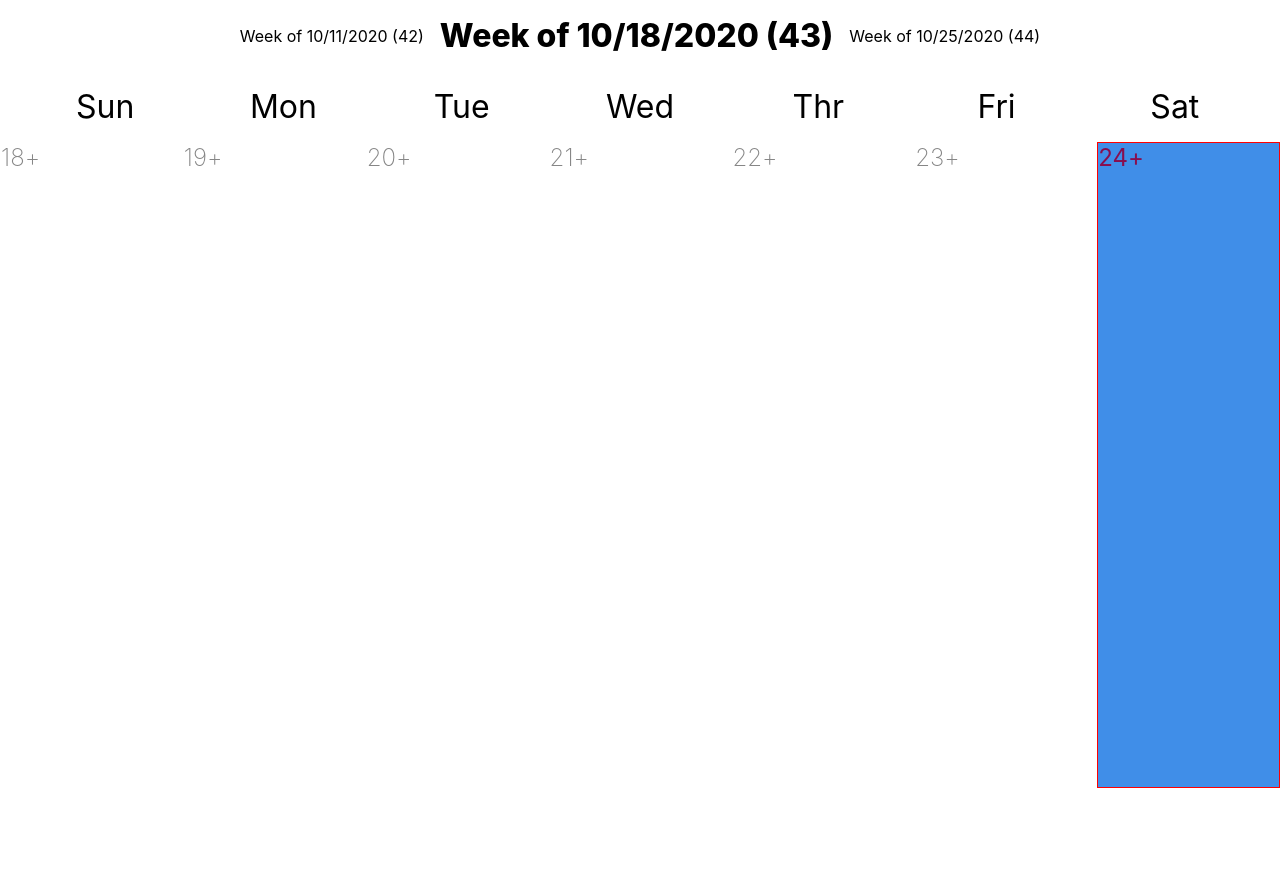
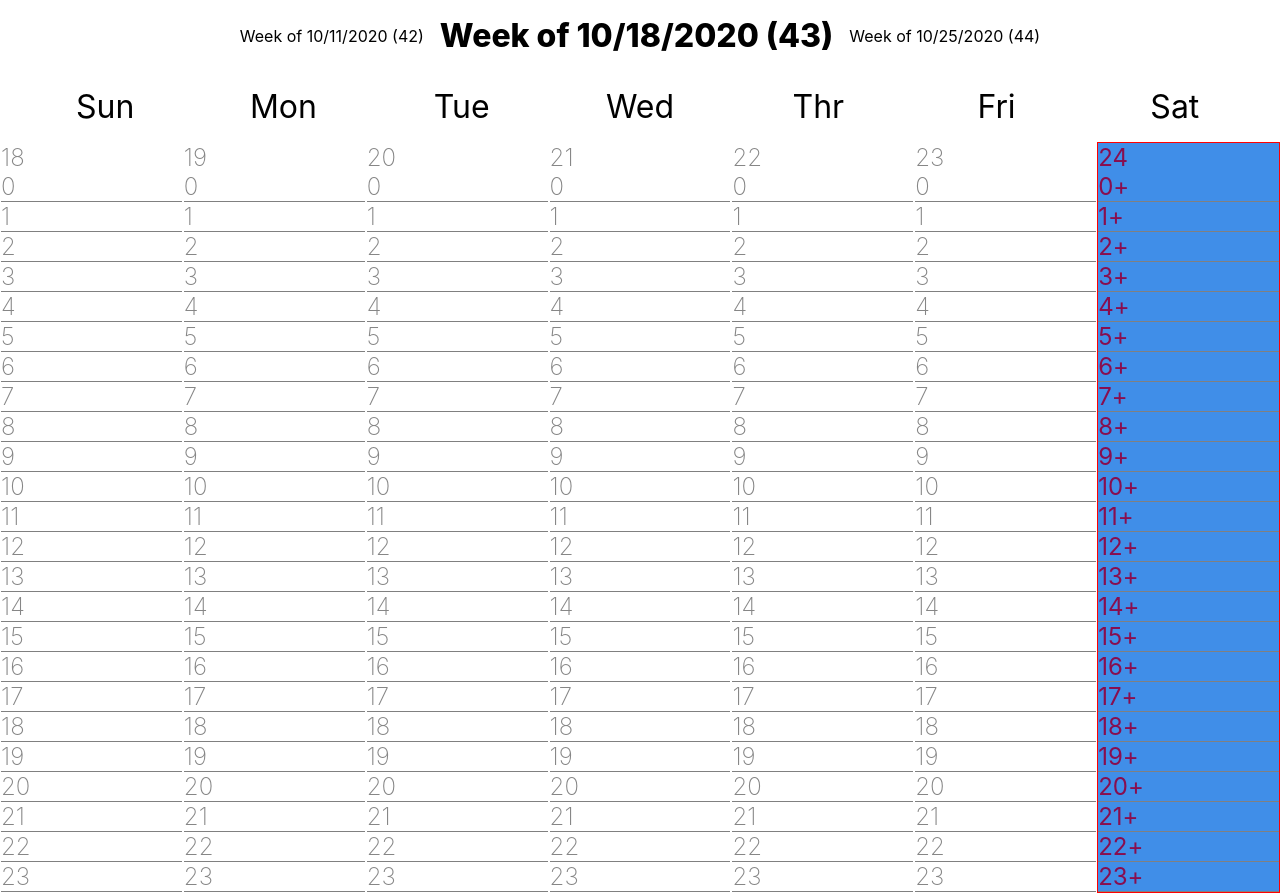
Before and after one commit to DeathstarNovember/scheduler, a React (Create React App) app: page /week in a window 1280 px wide. Before the commit the page ends 800 px from the top, so only its background shows below. Built offline with nearby package versions, Linux system fonts and the light colour scheme.

Commit message:
Adds hours to WeeklyCalendar

```diff
--- a/src/CalendarDay.tsx
+++ b/src/CalendarDay.tsx
@@ -1,4 +1,4 @@
-import React, { useContext } from 'react'
+import React, { useContext, useRef } from 'react'
 import { Day } from './useCalendar'
 import { daysAreEqual } from './utils'
 import { EventCard } from './EventCard'
@@ -6,22 +6,49 @@ import { CalendarContext, EventsContext } from './Providers'
 
 type CalendarDayProps = {
   day: Day
+  showHours?: boolean
 }
 
-export const CalendarDay: React.FC<CalendarDayProps> = ({ day }) => {
+type Hour = {
+  h24: number
+  h12: number
+}
+
+const hours: Hour[] = new Array(24)
+  .fill(0)
+  .map((_, index) => ({ h24: index, h12: index % 12 }))
+
+export const CalendarDay: React.FC<CalendarDayProps> = ({
+  day,
+  showHours = false,
+}) => {
   const {
     calendar: { currentDay, selectDay, getDayStyle },
   } = useContext(CalendarContext)
 
   const {
-    events: { events, addEvent },
+    events: { events, addEvent, getDayEvents },
   } = useContext(EventsContext)
+
+  const dayEvents = getDayEvents(events, day)
 
   const selected = daysAreEqual(currentDay.date, day.date)
 
+  const dayTileRef = useRef<HTMLDivElement>(null)
+
+  const dayHeaderRef = useRef<HTMLDivElement>(null)
+
+  const hoursHeight =
+    (dayTileRef.current?.scrollHeight || 0) -
+    (dayHeaderRef.current?.scrollHeight || 0)
+
+  const dayStyles: React.CSSProperties = getDayStyle(day, currentDay, {
+    pastFontWeight: 200,
+    pastTextColor: '#868686',
+  })
+
   const handleClick = () => {
     if (!selected) {
-      console.warn({ day })
       selectDay(day)
     }
   }
@@ -30,22 +57,85 @@ export const CalendarDay: React.FC<CalendarDayProps> = ({ day }) => {
     addEvent({ title: 'New Event', startDate: day.date })
   }
 
-  const dayStyles: React.CSSProperties = getDayStyle(day, currentDay, {
-    pastFontWeight: 200,
-    pastTextColor: '#868686',
-  })
+  return (
+    <div style={dayStyles} onClick={handleClick} ref={dayTileRef}>
+      <div style={{ display: 'flex' }} ref={dayHeaderRef}>
+        {day.date.getDate()}
+        {!showHours && selected ? (
+          <div onClick={handleAddEvent} style={{ cursor: 'pointer' }}>
+            +
+          </div>
+        ) : null}
+      </div>
+      {showHours ? (
+        <div
+          style={{
+            height: `${hoursHeight}px`,
+            display: 'grid',
+            gridTemplateColumns: '1fr',
+            gridTemplateRows: 'repeat(24, 1fr)',
+          }}
+        >
+          {hours.map((hour) => {
+            return (
+              <HourTile
+                key={`event${hour.h24}${currentDay.weekday.name}`}
+                day={day}
+                hour={hour}
+              />
+            )
+          })}
+        </div>
+      ) : (
+        <div>
+          {dayEvents.map((event, eventIndex) => (
+            <EventCard
+              key={`event${eventIndex}${currentDay.weekday.name}`}
+              event={event}
+            />
+          ))}
+        </div>
+      )}
+    </div>
+  )
+}
 
+const HourTile: React.FC<{
+  day: Day
+  hour: Hour
+}> = ({ hour, day }) => {
+  const {
+    calendar: { currentDay },
+  } = useContext(CalendarContext)
+  const daySelected = daysAreEqual(day.date, currentDay.date)
+  const {
+    events: { events: allEvents, addEvent, getHourEvents },
+  } = useContext(EventsContext)
+  const start = new Date(
+    day.date.getFullYear(),
+    day.date.getMonth(),
+    day.date.getDate(),
+    hour.h24,
+    0,
+    0,
+  )
+  const events = getHourEvents(allEvents, start)
+  const handleAddEvent = () => {
+    addEvent({ title: 'New Event', startDate: start })
+  }
   return (
-    <div style={dayStyles} onClick={handleClick}>
+    <div style={{ borderBottom: 'solid gray 1px' }}>
       <div style={{ display: 'flex' }}>
-        {day.date.getDate()}
-        <div onClick={handleAddEvent} style={{ cursor: 'pointer' }}>
-          +
-        </div>
+        {hour.h24}
+        {daySelected ? (
+          <div onClick={handleAddEvent} style={{ cursor: 'pointer' }}>
+            +
+          </div>
+        ) : null}
       </div>
       {events.map((event, eventIndex) => (
         <EventCard
-          key={`event${eventIndex}${currentDay.weekday.name}`}
+          key={`event${eventIndex}${day.weekday.name}`}
           event={event}
         />
       ))}
--- a/src/EventCard.tsx
+++ b/src/EventCard.tsx
@@ -16,7 +16,7 @@ export const EventCard: React.FC<EventCardProps> = ({ event }) => {
       hideForm={() => setFormVisible(false)}
     />
   ) : (
-    <div onClick={() => setFormVisible(true)}>
+    <div style={{ fontSize: '1rem' }} onClick={() => setFormVisible(true)}>
       {event.title}
       {event.description}
     </div>
--- a/src/WeekCalendar.tsx
+++ b/src/WeekCalendar.tsx
@@ -6,7 +6,7 @@ import { Layout } from './Layout'
 import { CalendarContext } from './Providers'
 import { WeekdayHeader } from './WeekdayHeader'
 
-export const WeekCalendar: React.FC = ({}) => {
+export const WeekCalendar: React.FC = () => {
   const {
     calendar: { weekDisplayDays },
   } = useContext(CalendarContext)
@@ -21,7 +21,13 @@ export const WeekCalendar: React.FC = ({}) => {
         gridHeight={`calc(100vh - 9.625rem)`}
       >
         {weekDisplayDays.map((day, dayIndex) => {
-          return <CalendarDay day={day} key={`DayDisplay${dayIndex}`} />
+          return (
+            <CalendarDay
+              day={day}
+              key={`DayDisplay${dayIndex}`}
+              showHours={true}
+            />
+          )
         })}
       </CalendarGrid>
     </Layout>
--- a/src/useCalendar.ts
+++ b/src/useCalendar.ts
@@ -298,35 +298,36 @@ const getMonthFromDate = (date: Date): Month => {
   return months[date.getMonth()]
 }
 
-const getFirstDayOfYear = (year: number): Date => {
-  return new Date(year, 0, 1)
-}
-const getLastDayOfYear = (year: number): Date => {
-  return new Date(year, 11, 31)
-}
+// const getFirstDayOfYear = (year: number): Date => {
+//   return new Date(year, 0, 1)
+// }
+
+// const getLastDayOfYear = (year: number): Date => {
+//   return new Date(year, 11, 31)
+// }
 
 const getFirstDayOfWeek = (date: Date) => {
   return new Date(Number(date) - (date.getDay() * msInADay))
 }
 
-const getFirstWeekOfYear = (year: number): Week => {
-  const firstDayOfYear = getFirstDayOfYear(year);
+// const getFirstWeekOfYear = (year: number): Week => {
+//   const firstDayOfYear = getFirstDayOfYear(year);
 
-  const firstDayOfWeek = getFirstDayOfWeek(firstDayOfYear);
+//   const firstDayOfWeek = getFirstDayOfWeek(firstDayOfYear);
 
-  return {
-    id: 0,
-    firstDay: firstDayOfWeek
-  }
-}
+//   return {
+//     id: 0,
+//     firstDay: firstDayOfWeek
+//   }
+// }
 
-const getWeekdayFromWeek = (week: Week, weekday: DayOfWeek): Day => {
-  return {
-    date: new Date(Number(week.firstDay) + (weekday.id * msInADay)),
-    weekday,
-    currentPeriod: false
-  }
-}
+// const getWeekdayFromWeek = (week: Week, weekday: DayOfWeek): Day => {
+//   return {
+//     date: new Date(Number(week.firstDay) + (weekday.id * msInADay)),
+//     weekday,
+//     currentPeriod: false
+//   }
+// }
 
 const getWeekNumber = (date: Date) => {
   // Thursday in current week decides the year.
--- a/src/useEvents.ts
+++ b/src/useEvents.ts
@@ -1,7 +1,7 @@
 import { useState } from "react"
 
 import { Day, Month } from "./useCalendar"
-import { daysAreEqual, getDaysSinceBOT } from "./utils"
+import { daysAreEqual } from "./utils"
 
 export type Event = {
   title: string
@@ -26,20 +26,23 @@ const getMonthEvents = (events: Event[], month: Month, year: number) => {
 const getDayEvents = (events: Event[], day: Day) => {
   return events.filter((event) => daysAreEqual(event.startDate, day.date))
 }
+const getHourEvents = (events: Event[], start: Date) => {
+
+  return events.filter((event) => {
+    return daysAreEqual(event.startDate, start) && event.startDate.getHours() === start.getHours()
+  })
+}
 
 export const useEvents = (initialEvents?: Event[]) => {
   const [events, setEvents] = useState<Event[]>(initialEvents || []);
 
   const addEvent = (event: Event) => {
     setEvents(
-      [...events, event].sort(
-        (ea, eb) =>
-          getDaysSinceBOT(eb.startDate) - getDaysSinceBOT(ea.startDate),
-      ),
+      [...events, event]
     )
   }
 
-  const calendarEvents: Events = {events, setEvents, addEvent, getDayEvents, getMonthEvents}
+  const calendarEvents: Events = {events, setEvents, addEvent, getHourEvents, getDayEvents, getMonthEvents}
 
   return calendarEvents
 }
@@ -48,6 +51,7 @@ export type Events = {
   events: Event[];
   setEvents: React.Dispatch<React.SetStateAction<Event[]>>;
   addEvent: (event: Event) => void;
+  getHourEvents: (events: Event[], start: Date) => Event[];
   getDayEvents: (events: Event[], day: Day) => Event[];
   getMonthEvents: (events: Event[], month: Month, year: number) => Event[];
 }
@@ -56,6 +60,7 @@ export const defaultEvents: Events = {
   events: [],
   setEvents: () => { },
   addEvent: () => { },
-  getDayEvents: () => ([{ title: "new event", startDate: new Date() }]),
-  getMonthEvents: () => ([{ title: "new event", startDate: new Date() }]),
+  getHourEvents: () => ([]),
+  getDayEvents: () => ([]),
+  getMonthEvents: () => ([]),
 }
```
